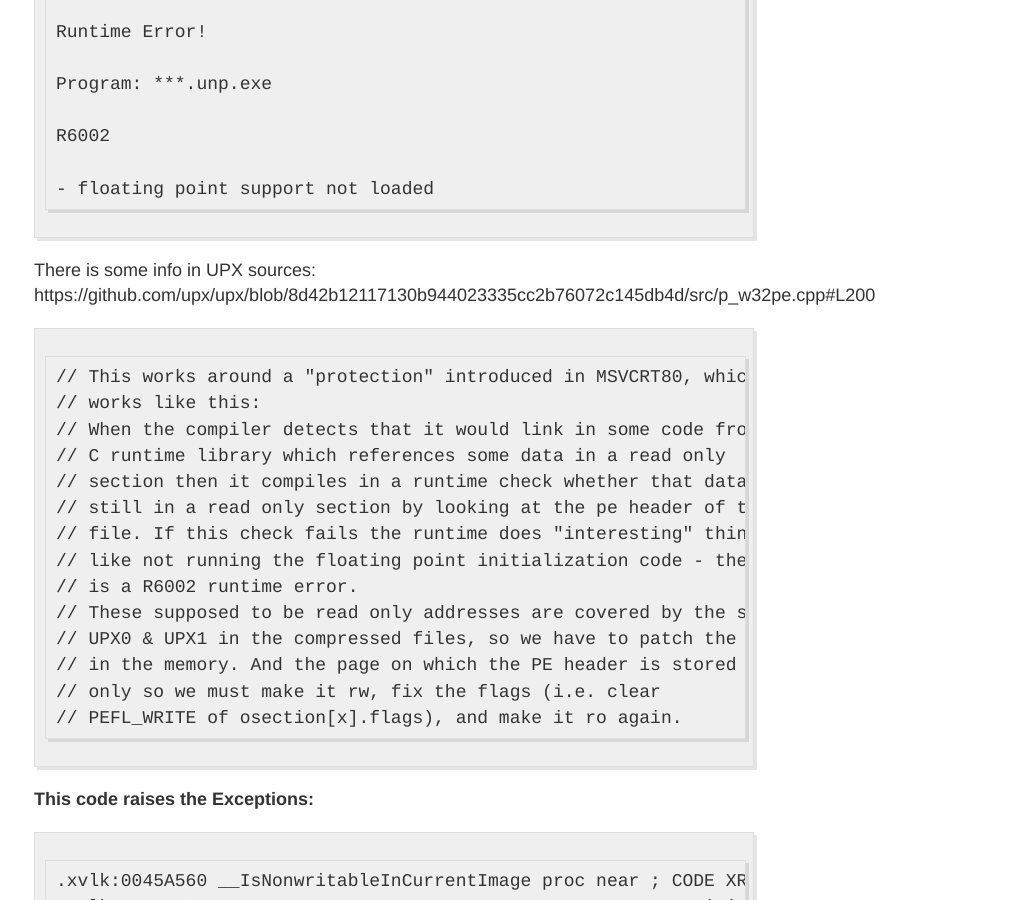
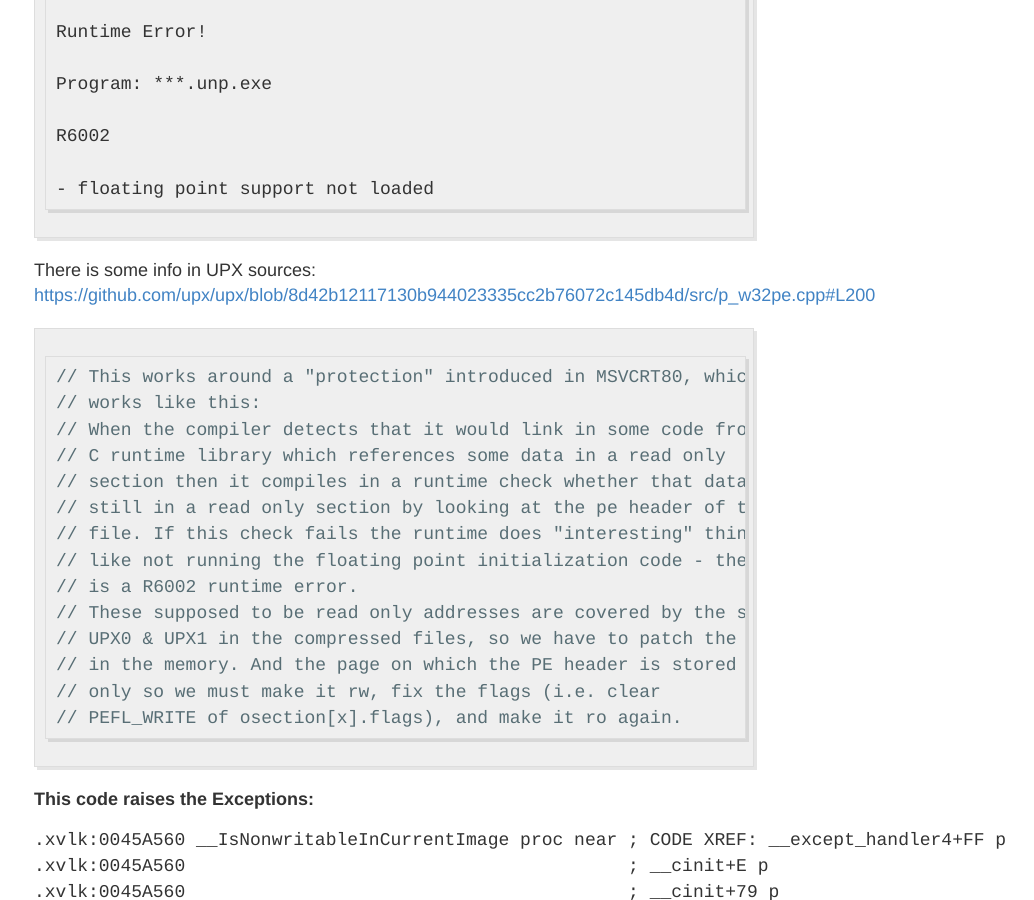
Before and after one commit to horsicq/blog, a Jekyll site: the page built from _posts/2021-06-17-R6002 - floating point support not loaded.md, in a window 1280 px wide and 900 px high, scrolled down 342 px. Shown: the whole window, without its empty margins (246-1280 px from the left). Built offline with Jekyll 4.4.1, drawn with Linux system fonts in a browser that asks for light colours; our own code applies the rules of GitHub Pages for plain Markdown files; comment, search, counter and statistics services are not loaded; part of the change alters nothing that is shown; some of the changed text lies outside the part shown.

Commit message:
Fix: 2021-06-17

````diff
--- a/_posts/2021-06-17-R6002 - floating point support not loaded.md
+++ b/_posts/2021-06-17-R6002 - floating point support not loaded.md
@@ -12,9 +12,9 @@ R6002
 - floating point support not loaded
 ```
 
-There is some info in UPX sources: https://github.com/upx/upx/blob/8d42b12117130b944023335cc2b76072c145db4d/src/p_w32pe.cpp#L200
+There is some info in UPX sources: [https://github.com/upx/upx/blob/8d42b12117130b944023335cc2b76072c145db4d/src/p_w32pe.cpp#L200](https://github.com/upx/upx/blob/8d42b12117130b944023335cc2b76072c145db4d/src/p_w32pe.cpp#L200)
 
-```
+```cpp
 // This works around a "protection" introduced in MSVCRT80, which
 // works like this:
 // When the compiler detects that it would link in some code from its
@@ -33,7 +33,7 @@ There is some info in UPX sources: https://github.com/upx/upx/blob/8d42b12117130
 
 **This code raises the Exceptions:**
 
-```
+```assembly
 .xvlk:0045A560 __IsNonwritableInCurrentImage proc near ; CODE XREF: __except_handler4+FF p
 .xvlk:0045A560                                         ; __cinit+E p
 .xvlk:0045A560                                         ; __cinit+79 p
@@ -104,4 +104,4 @@ if(pDumpOptions->bPatchNWError6002)
 }
 ```
 
-Discussions on Exetools.com about the exception: https://forum.exetools.com/showthread.php?t=15330
+Discussions about the exception: [https://forum.exetools.com/showthread.php?t=15330](https://forum.exetools.com/showthread.php?t=15330)
````
